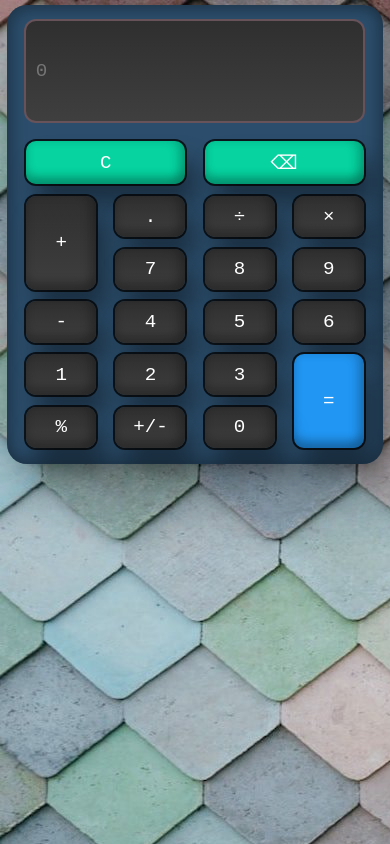
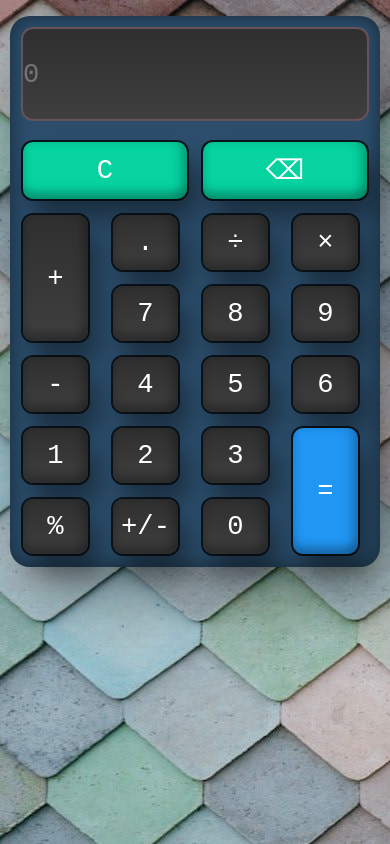
Before and after one commit to Gurrendi/team-3, a plain HTML site: page index.html in a window 390 px wide. Drawn offline with Linux system fonts and the light colour scheme.

Commit message:
CSS Upgrade

```diff
--- a/calculator.css
+++ b/calculator.css
@@ -19,8 +19,7 @@ body {
     border-radius: 20px;
     background-color: #2c4e6c;
     box-shadow: 25px 25px 75px rgba(0, 0, 0, 0.25),
-  10px 10px 70px rgba(0, 0, 0, 0.25),
-  inset -5px -5px 15px rgba(0, 0, 0, 0.25),
+      10px 10px 70px rgba(0, 0, 0, 0.25), inset -5px -5px 15px rgba(0, 0, 0, 0.25),
       inset 5px 5px 15px rgba(0, 0, 0, 0.25);
   }
   input
@@ -34,8 +33,8 @@ input
     color: #fff;
     position: relative;
     display: grid;
-  margin: 0.3em 0.5em;
-  padding: 0.5em 0.5em;
+    margin: 8px;
+    padding: 12px 0px;
     place-items: center;
     text-align: center;
     background: linear-gradient(180deg, #2f2f2f, #3f3f3f);
@@ -64,8 +63,8 @@ input:hover {
   .calculator input {
     position: relative;
     font-style: normal;
-  font-size: 1.2em;
-width: 70px;
+    font-size: 2.2em;
+    width: 85px;
     text-transform: uppercase;
   }
 
@@ -77,15 +76,17 @@ width: 70px;
     position: relative;
     grid-column: span 4;
     height: 100px;
-  width: calc(100% - 20px);
+    width: auto;
     border: none;
     outline: none;
     background-color: #ffffff;
     border-radius: 10px;
     box-shadow: 0 0 0 2px rgba(124, 84, 84, 0.75);
     text-align: right;
-  font-size:auto;
+    font-size: auto;
+
   }
+
   .calculator  .clear {
     margin-top: 15px;
     width:auto;
@@ -120,6 +121,24 @@ width: 70px;
     background: linear-gradient(90deg, #1479c9, #ffffff5c);
 
   }
+  @media only screen and (max-width: 550px) {
+     .container {
+      padding:5px 5px;
+    margin: 1em 1em;
+  }
+  .calculator input {
+    position: relative;
+    font-style: normal;
+    font-size: 1.7em;
+    width: 65px;
+    text-transform: uppercase;
+  }
+  .calculator .value {
+
+    height: 90px;
+  }
+
+  }
   @media only screen and (max-width: 300px) {
     .container {
      padding:2px 2px;
```
Lines whose indentation alone changed are shown as unchanged.
